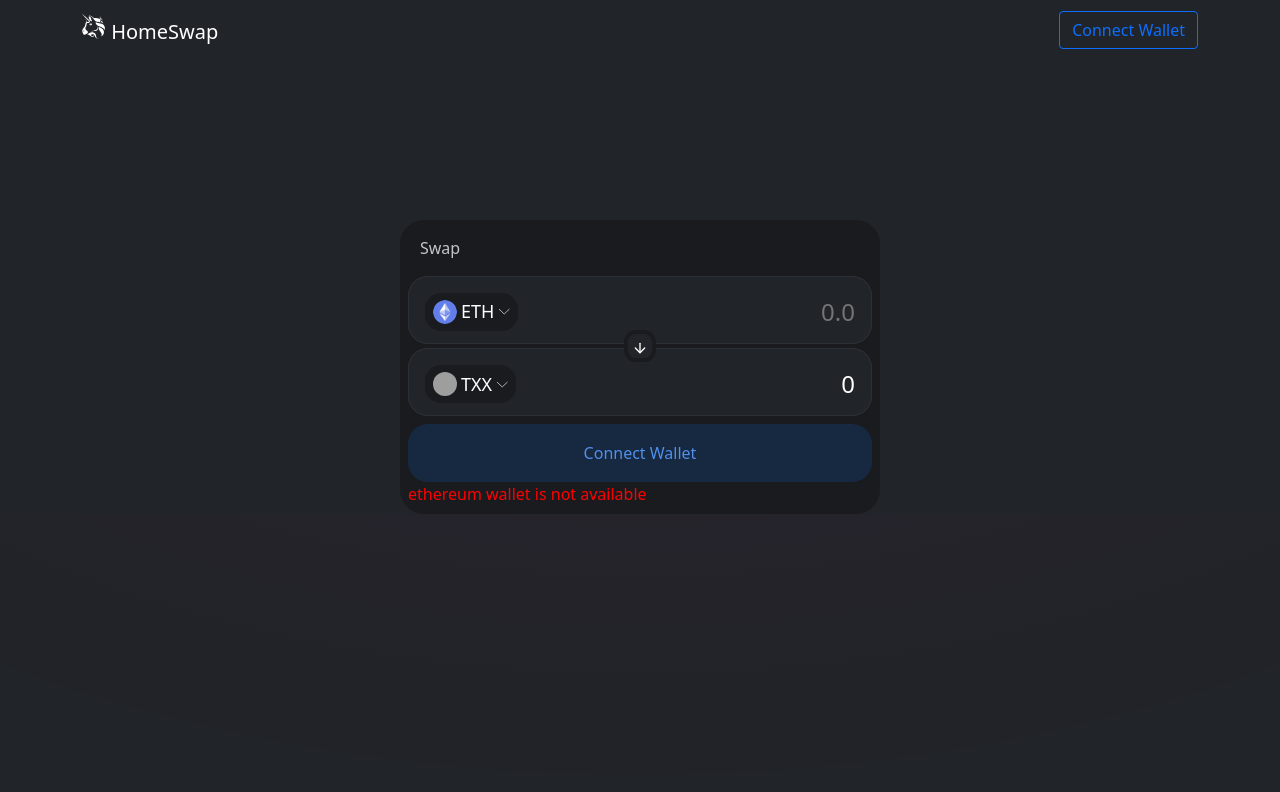
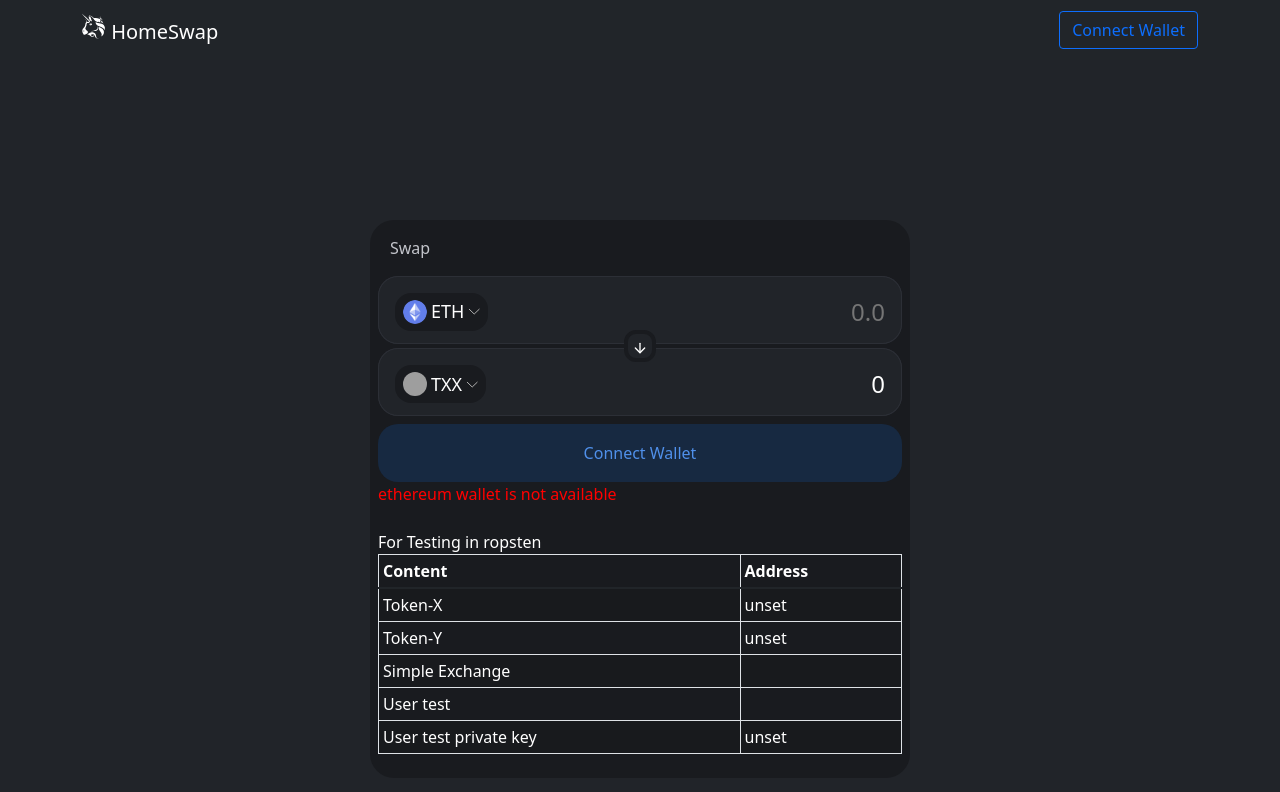
Before and after one commit to gunrosen/simple-exchange-pad, a React (Create React App) app in the folder frontend/: page / in a window 1280 px wide. Shown: the top 792 px of the page. Built offline with nearby package versions, Linux system fonts and the light colour scheme; no server answers; grey boxes are pictures that could not be loaded.

Commit message:
[Feature] Test info & use .env

```diff
--- a/frontend/src/App.css
+++ b/frontend/src/App.css
@@ -9,7 +9,7 @@ svg{
 }
 .swap{
   position: relative;
-  max-width: 480px;
+  max-width: 540px;
   width: 100%;
   background: rgb(25, 27, 31);
   border-radius: 24px;
@@ -232,3 +232,10 @@ svg{
   font-weight: 300;
   font-size: 12px;
 }
+.test-resten-info{
+  margin-top: 24px;
+}
+.test-resten-info div,th,td {
+  color: white !important;
+  word-break: break-all;
+}
--- a/frontend/src/App.js
+++ b/frontend/src/App.js
@@ -1,15 +1,13 @@
 import {useEffect, useState} from 'react';
-import {ethers, Wallet} from 'ethers';
+import {ethers} from 'ethers';
 import 'bootstrap/dist/css/bootstrap.min.css';
 import './App.css';
 import cloneDeep from 'lodash/cloneDeep';
 import {Button, Navbar, Container, Image} from "react-bootstrap";
 import {IconDown, IconSwap, Logo} from "./components/Images";
+import TestRepstenInfo from "./components/TestRepstenInfo";
 import {
-    ADDRESS_SIMPLE_EXCHANGE,
-    ADDRESS_TOKEN_X,
-    ADDRESS_TOKEN_Y,
-    Coins,
+    Coins
 } from "./constants/constants";
 import ModalCurrency from "./components/ModalCurrency";
 import TokenContract from "./artifacts/contracts/Token.sol/Token.json";
@@ -39,12 +37,18 @@ function App() {
 
 
     useEffect(async () => {
-        const provider = new ethers.providers.Web3Provider(window.ethereum)
-        const simpleExchangeContract = new ethers.Contract(ADDRESS_SIMPLE_EXCHANGE, SimpleExchangeContract.abi, provider);
-        const rateX = await simpleExchangeContract.getTokenRate(ADDRESS_TOKEN_X);
-        setRateX(rateX.value * (10 ** (-1 * rateX.decimal)));
-        const rateY = await simpleExchangeContract.getTokenRate(ADDRESS_TOKEN_Y);
-        setRateY(rateY.value * (10 ** (-1 * rateY.decimal)));
+        try{
+            setErrorMessage('');
+            const provider = new ethers.providers.Web3Provider(window.ethereum)
+            const simpleExchangeContract = new ethers.Contract(process.env.REACT_APP_ADDRESS_SIMPLE_EXCHANGE, SimpleExchangeContract.abi, provider);
+            const rateX = await simpleExchangeContract.getTokenRate(process.env.REACT_APP_ADDRESS_TOKEN_X);
+            setRateX(rateX.value * (10 ** (-1 * rateX.decimal)));
+            const rateY = await simpleExchangeContract.getTokenRate(process.env.REACT_APP_ADDRESS_TOKEN_Y);
+            setRateY(rateY.value * (10 ** (-1 * rateY.decimal)));
+        }catch (e) {
+            setErrorMessage(e.message);
+        }
+
     }, []);
 
     useEffect(() => {
@@ -52,7 +56,7 @@ function App() {
     }, [fromToken, toToken]);
 
     useEffect(async () => {
-        if (!loading){
+        if (!loading) {
             await handleConnectWallet();
         }
     }, [loading])
@@ -64,7 +68,6 @@ function App() {
         }
         const provider = new ethers.providers.Web3Provider(window.ethereum)
         const [userAddress] = await window.ethereum.request({method: 'eth_requestAccounts'});
-        console.log(userAddress);
         const balance = await provider.getBalance(userAddress);
         const ethFormat = ethers.utils.formatEther(balance)
         setCurrentAccount({address: userAddress, balanceETH: ethFormat});
@@ -79,39 +82,41 @@ function App() {
             await window.ethereum.request({method: 'eth_requestAccounts'});
             const provider = new ethers.providers.Web3Provider(window.ethereum);
             const signer = provider.getSigner();
-            const simpleExchangeContract = new ethers.Contract(ADDRESS_SIMPLE_EXCHANGE, SimpleExchangeContract.abi, signer);
-
+            const simpleExchangeContract = new ethers.Contract( process.env.REACT_APP_ADDRESS_SIMPLE_EXCHANGE, SimpleExchangeContract.abi, signer);
             if (fromToken.abbr === 'ETH') {
                 // Incase: from ETH to tokens
                 await simpleExchangeContract.connect(signer)
                     .ethToToken(toToken.address, {value: ethers.utils.parseEther(fromAmount).toString()});
             } else if (toToken.abbr === 'ETH') {
-                const tokenContract = new ethers.Contract(fromToken.abbr === 'TXX' ? ADDRESS_TOKEN_X : ADDRESS_TOKEN_Y, TokenContract.abi, provider);
+                const tokenContract = new ethers.Contract(fromToken.abbr === 'TXX' ?  process.env.REACT_APP_ADDRESS_TOKEN_X :  process.env.REACT_APP_ADDRESS_TOKEN_Y, TokenContract.abi, provider);
                 await tokenContract.connect(signer).approve(simpleExchangeContract.address, ethers.utils.parseEther(fromAmount).toString());
                 await simpleExchangeContract.connect(signer)
                     .tokenToETH(fromToken.address, ethers.utils.parseEther(fromAmount).toString());
             } else {
-                const tokenContract = new ethers.Contract(fromToken.abbr === 'TXX' ? ADDRESS_TOKEN_X : ADDRESS_TOKEN_Y, TokenContract.abi, provider);
+                const tokenContract = new ethers.Contract(fromToken.abbr === 'TXX' ?  process.env.REACT_APP_ADDRESS_TOKEN_X :  process.env.REACT_APP_ADDRESS_TOKEN_Y, TokenContract.abi, provider);
                 await tokenContract.connect(signer).approve(simpleExchangeContract.address, ethers.utils.parseEther(fromAmount).toString());
                 await simpleExchangeContract.connect(signer)
                     .tokenToTokenSwap(fromToken.address, toToken.address, ethers.utils.parseEther(fromAmount).toString());
             }
         } catch (e) {
-            debugger;
             if (e.body && JSON.parse(e.body)) {
                 const err = JSON.parse(e.body);
                 setErrorMessage(err.error.message);
             } else {
+                console.error(e)
                 setErrorMessage(e.message);
             }
-        }finally
-        {
+        } finally {
             setLoading(false);
         }
     };
     //TODO: refactor
     const calculateToAmount = (valueFrom) => {
         if (valueFrom === 0) return 0;
+        if ( !rateX || !rateY) {
+            setErrorMessage('Rate is invalid')
+            return 0;
+        }
         if (fromToken.abbr === 'ETH') {
             if (toToken.abbr === 'TXX') {
                 return valueFrom / rateX;
@@ -258,7 +263,8 @@ function App() {
                     <div>
                         {
                             currentAccount.address ?
-                                <button className="swap-button" disabled={loading} onClick={!loading ? handleSwap: null}> {loading ? 'SENDING' : 'SWAP'}</button>
+                                <button className="swap-button" disabled={loading}
+                                        onClick={!loading ? handleSwap : null}> {loading ? 'SENDING' : 'SWAP'}</button>
                                 :
                                 <button className="swap-button" onClick={handleConnectWallet}> Connect Wallet</button>
                         }
@@ -271,10 +277,12 @@ function App() {
                             <label style={{color: 'red'}}> {errorMessage}</label> : ''
                     }
                 </div>
+                <TestRepstenInfo/>
             </div>
         </div>
 
         <div className="background-page"/>
+
     </>
 }
 
--- /dev/null
+++ b/frontend/src/components/TestRepstenInfo.js
@@ -0,0 +1,42 @@
+import { Table} from "react-bootstrap";
+
+const TestRepstenInfo = () => {
+    return (
+        <div className="test-resten-info">
+            <div>
+                For Testing in ropsten
+            </div>
+            <Table striped bordered hover size="sm" responsive="sm">
+                <thead>
+                <tr>
+                    <th>Content</th>
+                    <th>Address</th>
+                </tr>
+                </thead>
+                <tbody>
+                <tr>
+                    <td>Token-X</td>
+                    <td>{process.env.REACT_APP_ADDRESS_TOKEN_X}</td>
+                </tr>
+                <tr>
+                    <td>Token-Y</td>
+                    <td>{process.env.REACT_APP_ADDRESS_TOKEN_Y}</td>
+                </tr>
+                <tr>
+                    <td>Simple Exchange</td>
+                    <td>{process.env.REACT_APP_ADDRESS_SIMPLE_EXCHANGE}</td>
+                </tr>
+                <tr>
+                    <td>User test</td>
+                    <td>{process.env.REACT_APP_USER_TEST}</td>
+                </tr>
+                <tr>
+                    <td>User test private key</td>
+                    <td>{process.env.REACT_APP_PRIVATE_KEY_USER_TEST}</td>
+                </tr>
+                </tbody>
+            </Table>
+        </div>
+    )
+}
+export default TestRepstenInfo;
--- a/frontend/src/constants/constants.js
+++ b/frontend/src/constants/constants.js
@@ -5,11 +5,6 @@
 export const XImage = "https://gemini.com/images/currencies/icons/default/zrx.svg"
 
 export const YImage= "https://gemini.com/images/currencies/icons/default/1inch.svg"
-
-export const ADDRESS_TOKEN_X = "0x5FbDB2315678afecb367f032d93F642f64180aa3";
-export const ADDRESS_TOKEN_Y = "0xe7f1725E7734CE288F8367e1Bb143E90bb3F0512";
-export const ADDRESS_SIMPLE_EXCHANGE = "0x9fE46736679d2D9a65F0992F2272dE9f3c7fa6e0";
-export const USER_PRIVATE_KEY = "0x59c6995e998f97a5a0044966f0945389dc9e86dae88c7a8412f4603b6b78690d";
 
 export const Coins = [
     {
@@ -21,13 +16,13 @@ export const Coins = [
     {
         name: "Token X",
         abbr: "TXX",
-        address: ADDRESS_TOKEN_X,
+        address:  process.env.ADDRESS_TOKEN_X,
         image: XImage
     },
     {
         name: "Token Y",
         abbr: "TYY",
-        address: ADDRESS_TOKEN_Y,
+        address:  process.env.ADDRESS_TOKEN_Y,
         image : YImage
     }
 ]
```
Also changed, not shown: frontend/package.json (+8 -1 lines), 2 other files (tests, documents, lock files or other folders).
